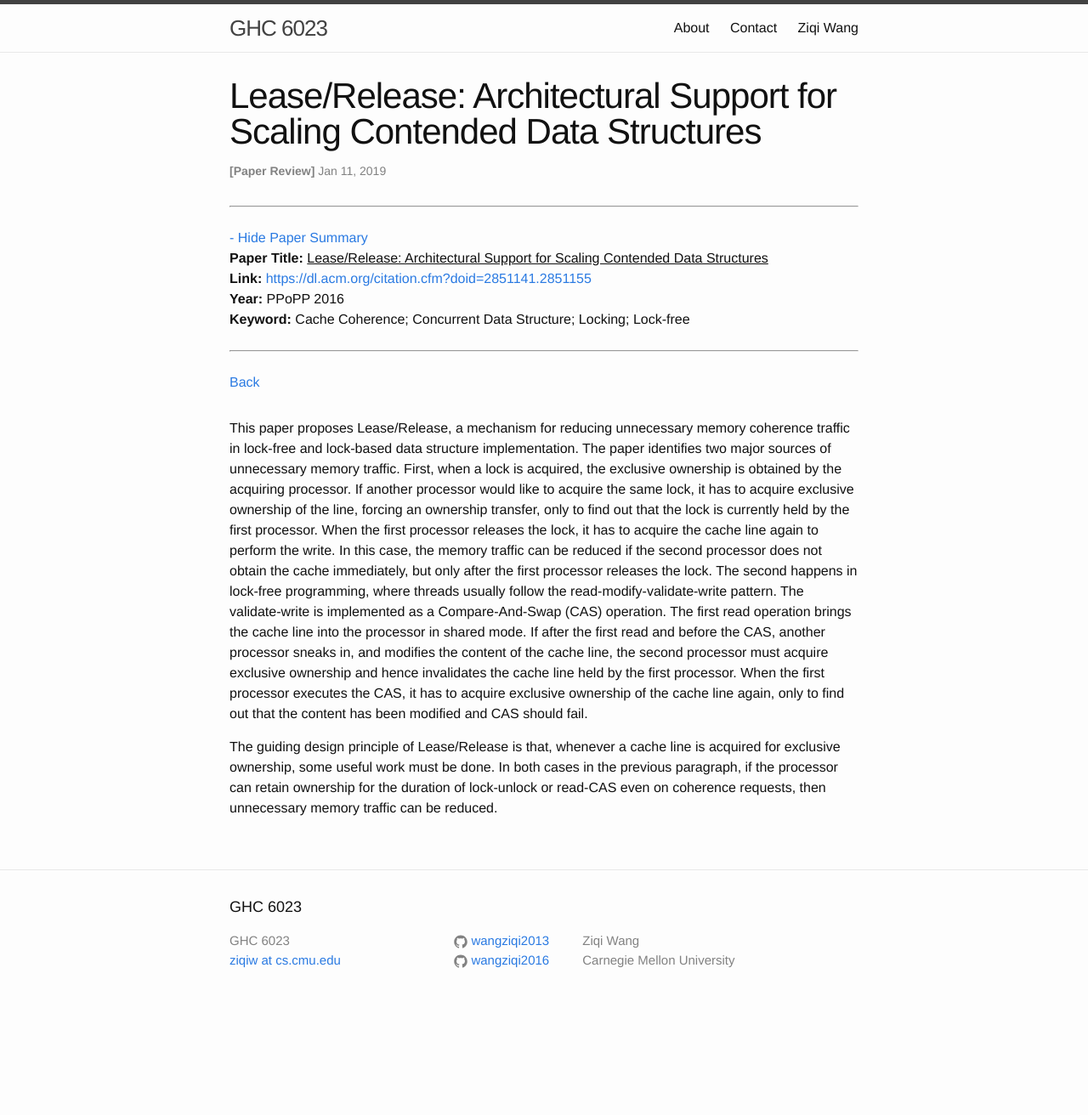
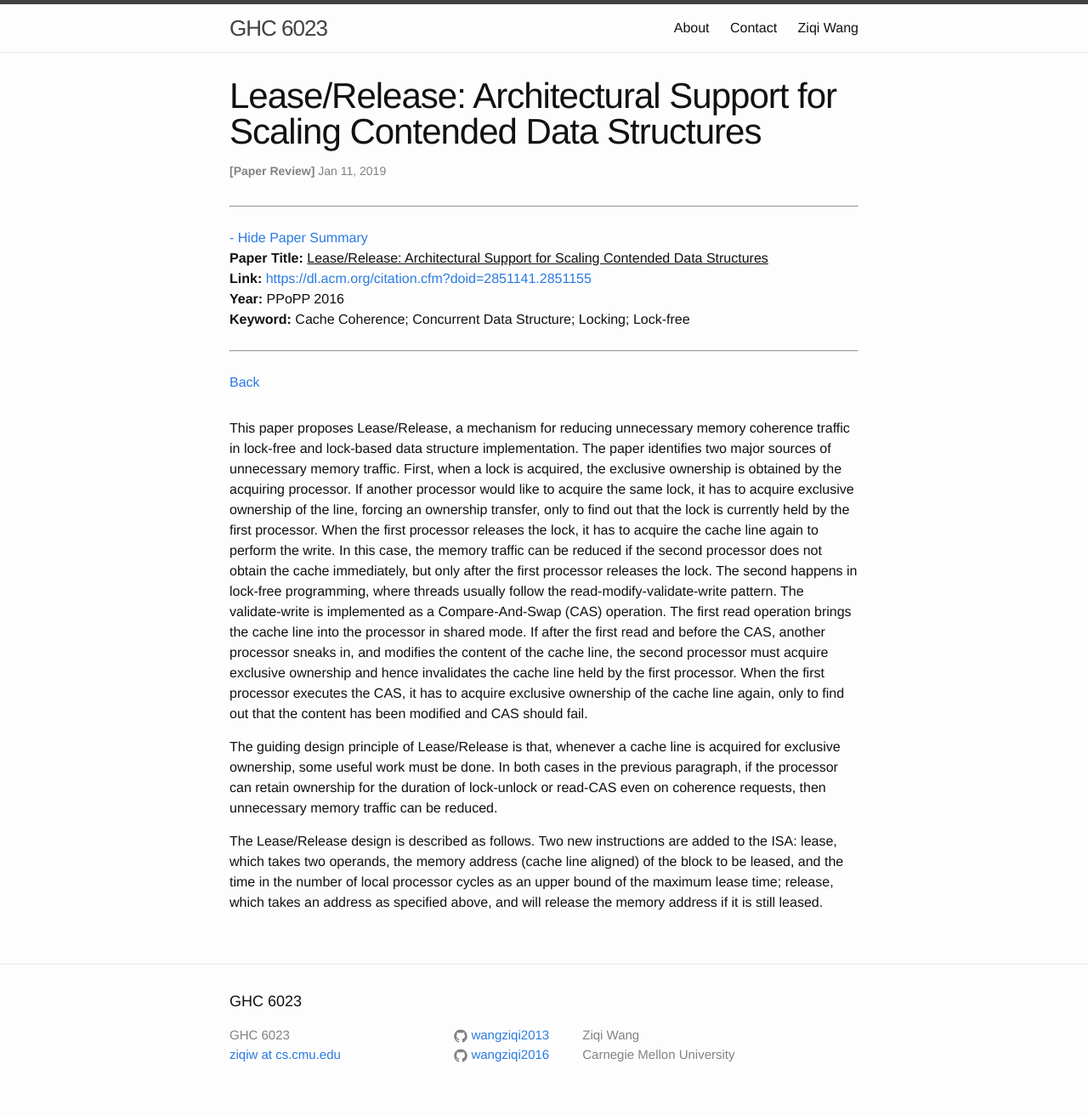
Before and after one commit to wangziqi2013/wangziqi2013.github.io, a Jekyll site: the page built from _posts/2019-01-11-lease-release.markdown, in a window 1280 px wide. Shown: the whole page at 85% size. Built offline with Jekyll 4.4.1, drawn with Linux system fonts in a browser that asks for light colours; before the commit the page ends 1201 px from its top, so only the background shows below that.

Commit message:
Adding ISA

```diff
--- a/_posts/2019-01-11-lease-release.markdown
+++ b/_posts/2019-01-11-lease-release.markdown
@@ -30,3 +30,8 @@ and CAS should fail.
 The guiding design principle of Lease/Release is that, whenever a cache line is acquired for exclusive ownership, some
 useful work must be done. In both cases in the previous paragraph, if the processor can retain ownership for the duration
 of lock-unlock or read-CAS even on coherence requests, then unnecessary memory traffic can be reduced.
+
+The Lease/Release design is described as follows. Two new instructions are added to the ISA: lease, which takes two operands,
+the memory address (cache line aligned) of the block to be leased, and the time in the number of local processor cycles as
+an upper bound of the maximum lease time; release, which takes an address as specified above, and will release the memory
+address if it is still leased.
```
